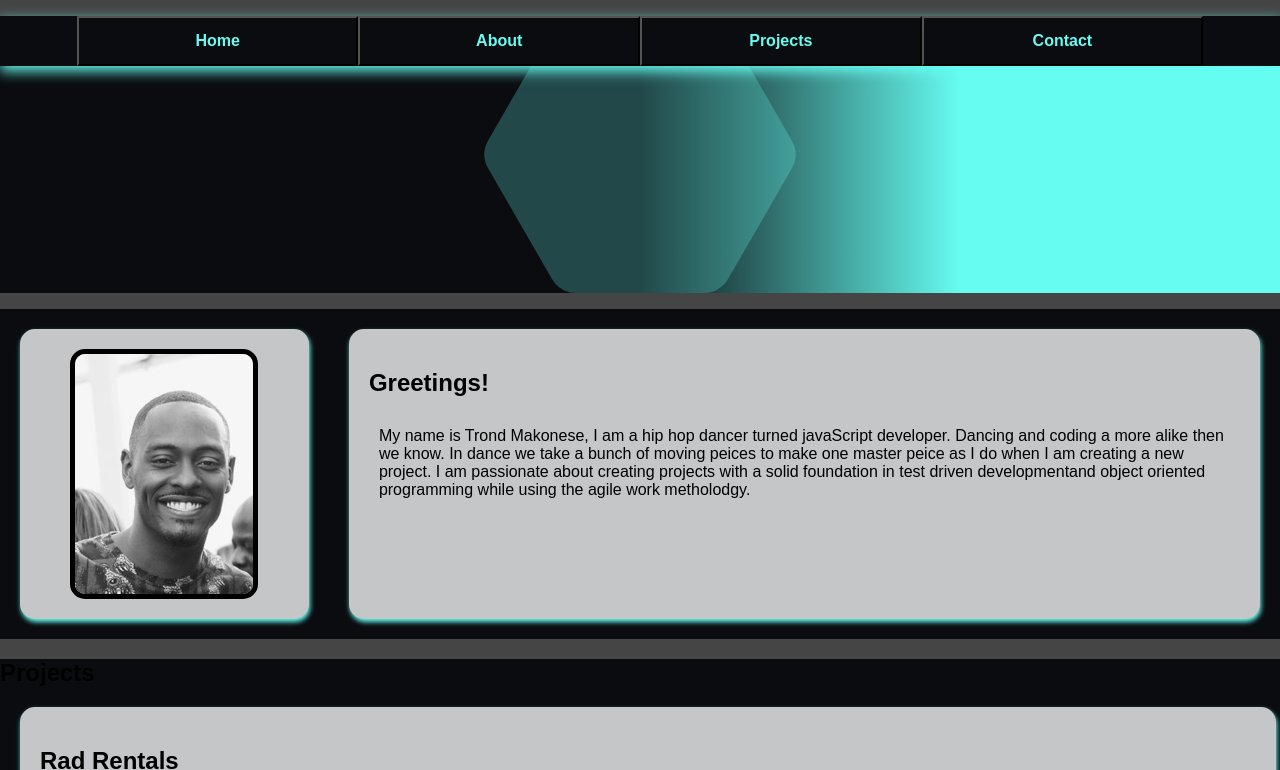
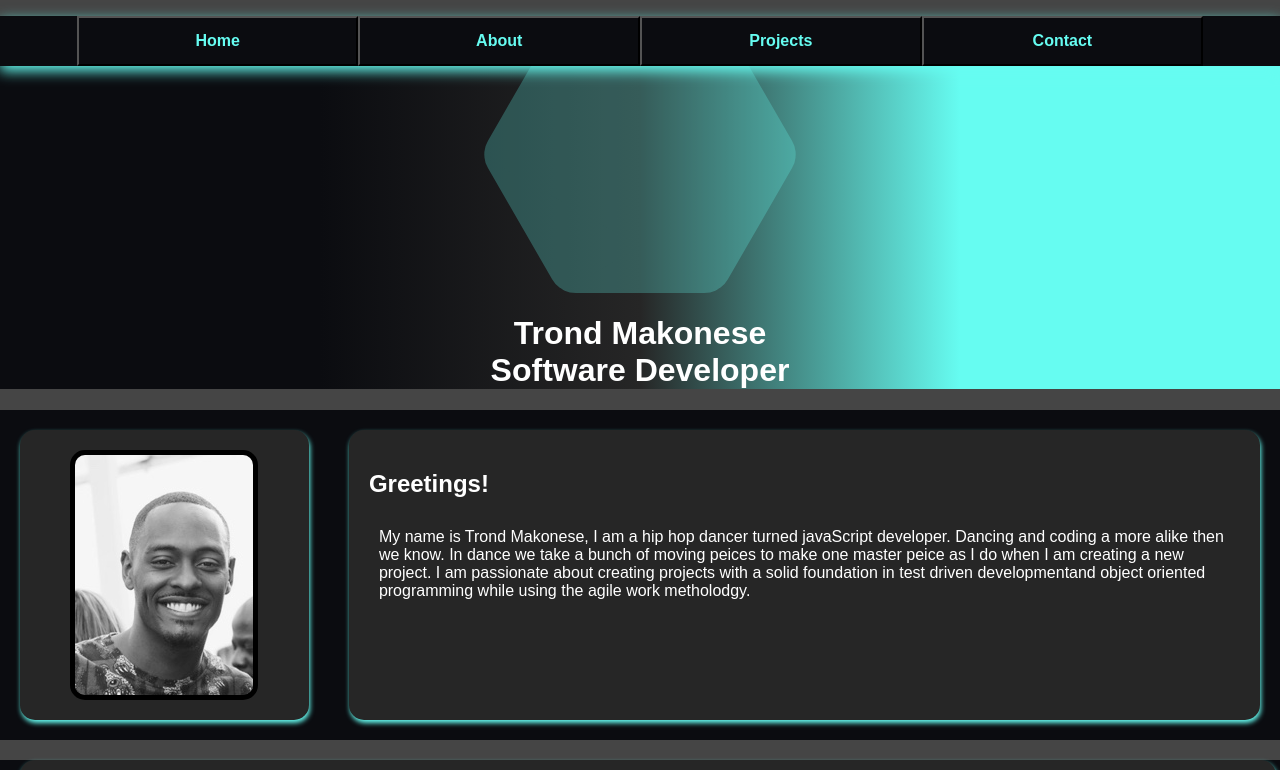
Before and after one commit to Trond240/Trond-s-Portfolio-Site, a React (Create React App) app: page / in a window 1280 px wide. Shown: the top 770 px of the page. Built offline with nearby package versions, Linux system fonts and the light colour scheme.

Commit message:
Make updates to color skeme.

```diff
--- a/src/App.css
+++ b/src/App.css
@@ -11,13 +11,15 @@
 
 .background_div {
     width: 100%;
+    color: #fff;
+    background-color: #262626;
 }
 
 .hello {
   padding-top: 75px;
 }
 
-.title_div {
+.title {
   text-align: center;
 }
 
@@ -36,7 +38,7 @@ button:hover {
 
 .background_div {
   background: linear-gradient(90deg,
-  #0B0C10 25%,  #0B0C10, #66FCF1 75%);
+  #0B0C10 25%,  #262626, #66FCF1 75%);
 }
 .rhex {
   position: relative;
@@ -46,7 +48,6 @@ button:hover {
   opacity: .25;
   background: #66FCF1;
   transition: opacity .5s;
-  /* cursor: pointer; */
 }
 .rhex:before, .rhex:after {
   position: absolute;
--- a/src/App.js
+++ b/src/App.js
@@ -20,6 +20,7 @@ function App() {
       <header className='main-page'>
        <div className='background_div'>
         <div className='rhex'></div>
+        <h1 className='title'>Trond Makonese<br></br> Software Developer</h1>
        </div>
        {/* <div class="subject glowing">
         <p class="message">Trond Makonese</p>
--- a/src/about/about.css
+++ b/src/about/about.css
@@ -24,7 +24,8 @@
 }
 
 .about_text_container, .image_div {
-    background-color: #C5C6C7;
+    color: #fff;
+    background-color: #262626;
     border-radius: 15px;
     box-shadow: 1px 3px 5px #66FCF1;
     padding: 20px;
--- a/src/contact/contact.css
+++ b/src/contact/contact.css
@@ -1,6 +1,6 @@
 .contact_section {
     align-items: center;
-    color: #66FCF1;
+    color: #fff;
     background-color: #0B0C10;
     display: flex;
     flex-direction: column;
--- a/src/projects/projects.css
+++ b/src/projects/projects.css
@@ -13,7 +13,8 @@
 }
 
 .project_div {
-    background-color: #C5C6C7;
+    color: #fff;
+    background-color: #262626;
     border-radius: 15px;
     box-shadow: 1px 3px 5px #66FCF1;
     margin: 20px;
--- a/src/projects/projects.js
+++ b/src/projects/projects.js
@@ -12,14 +12,11 @@ import rad3 from './images/rad3.png'
 import dungeon1 from './images/dungeon1.jpeg'
 import dungeon2 from './images/dungeon2.jpeg'
 import dungeon3 from './images/dungeon3.jpeg'
-// import {AnimatedButton} from "../styledComponents/animated-buttons.js";
 
 
 export const Projects = () => {
     return (
     <section className='project_container' id='Projects-section'>
-        {/* <AnimatedButton></AnimatedButton> */}
-       <h1 className='heading'>Projects</h1>
        <div className='project_div'>
         <h1>Rad Rentals</h1>
         <a href='https://github.com/Trond240/Mod_3_V-RAD_APP'><button className='repo_button'><h3>Project Repo</h3></button></a>
```
Also changed, not shown: 1 other file (tests, documents, lock files or other folders).
